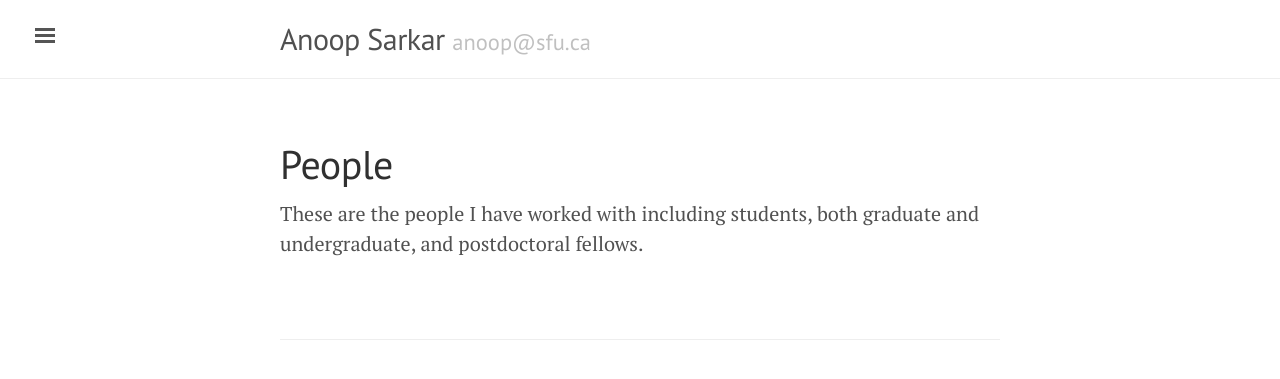
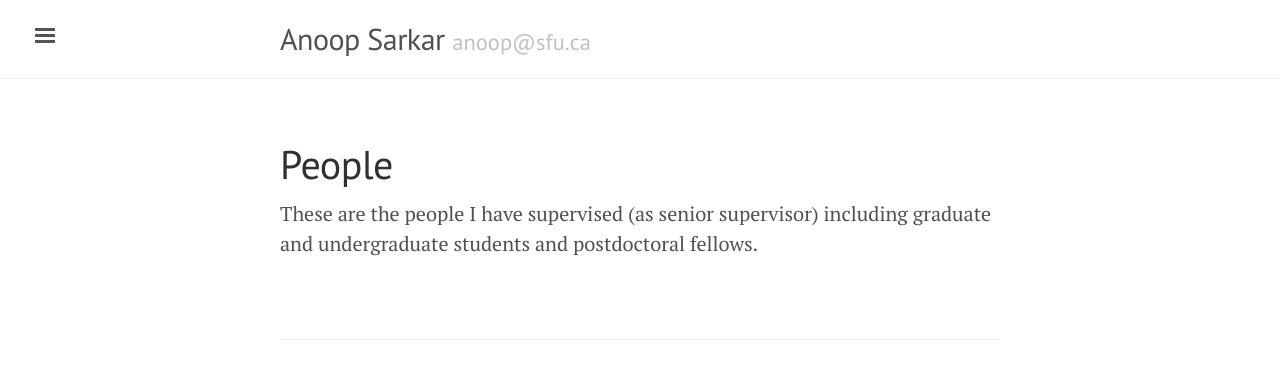
Before and after one commit to anoopsarkar/anoopsarkar.github.io, a Jekyll site: the page built from people.md, in a window 1280 px wide. Shown: the top 379 px of the page. Built offline with Jekyll 4.4.1, drawn with Linux system fonts in a browser that asks for light colours.

Commit message:
people intro changed

```diff
--- a/people.md
+++ b/people.md
@@ -4,4 +4,4 @@ title: People
 menu: true
 ---
 
-These are the people I have worked with including students, both graduate and undergraduate, and postdoctoral fellows.
+These are the people I have supervised (as senior supervisor) including graduate and undergraduate students and postdoctoral fellows.
```
